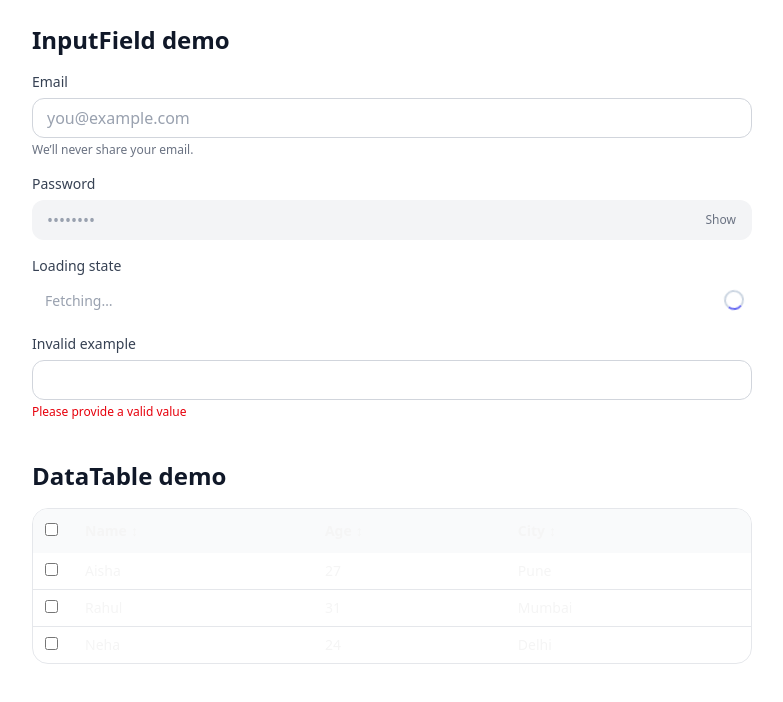
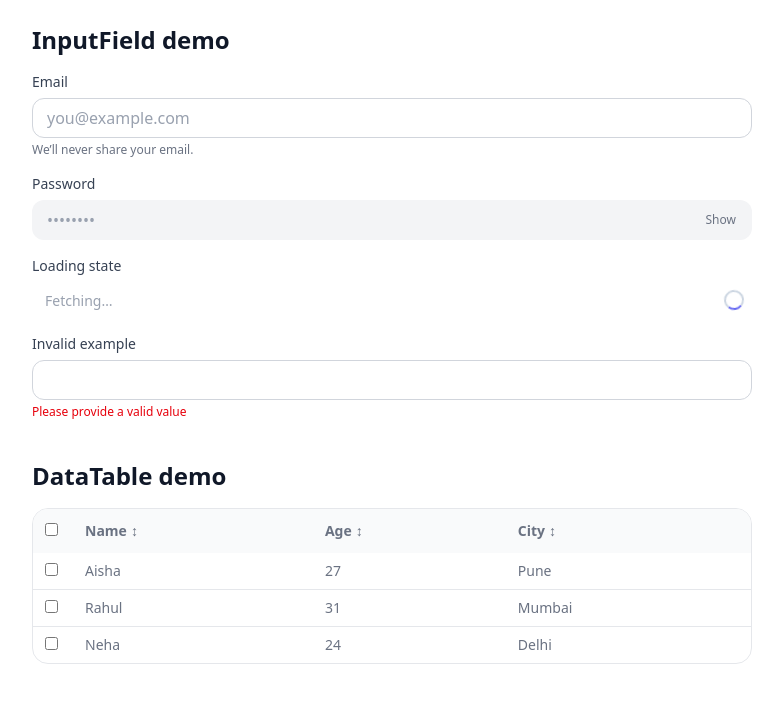
Before and after one commit to nitin00201/components-storybook, a React (Vite) app: page / in a window 1280 px wide. Shown: the top 702 px of the page, without its empty margins (248-1031 px from the left). Built offline with nearby package versions, Linux system fonts and the light colour scheme.

Commit message:
theaming 6

```diff
--- a/src/components/DataTable.tsx
+++ b/src/components/DataTable.tsx
@@ -94,7 +94,7 @@ export default function DataTable<T extends Record<string, any>>({
     selectedKeys.size === sorted.length
 
   return (
-    <div className="relative overflow-x-auto rounded-2xl border border-gray-200 text-neutral-100 dark:border-gray-800">
+    <div className="relative overflow-x-auto rounded-2xl border border-gray-200 text-gray-500 dark:border-gray-800">
       {loading && (
         <div className="absolute inset-0 z-10 grid place-items-center bg-white/70 dark:bg-black/50 backdrop-blur-sm">
           <div className="loader" aria-label="Loading" />
```
